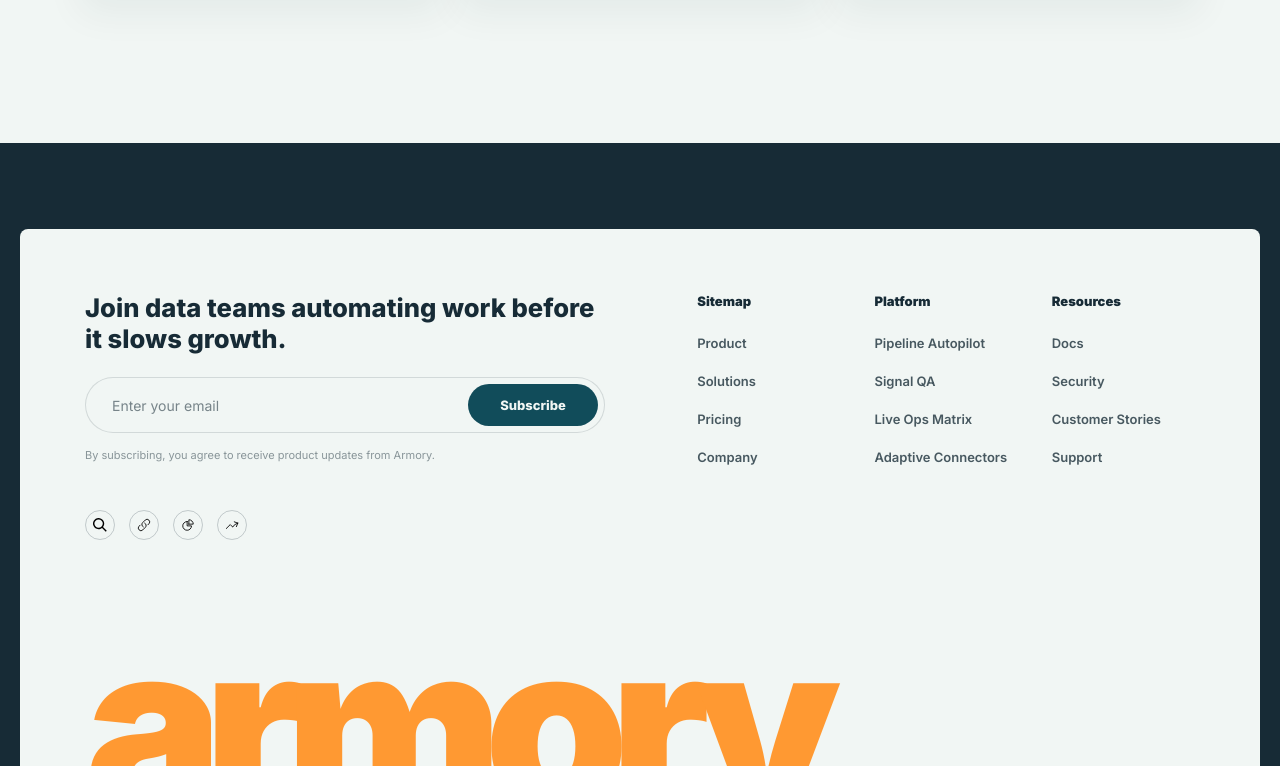
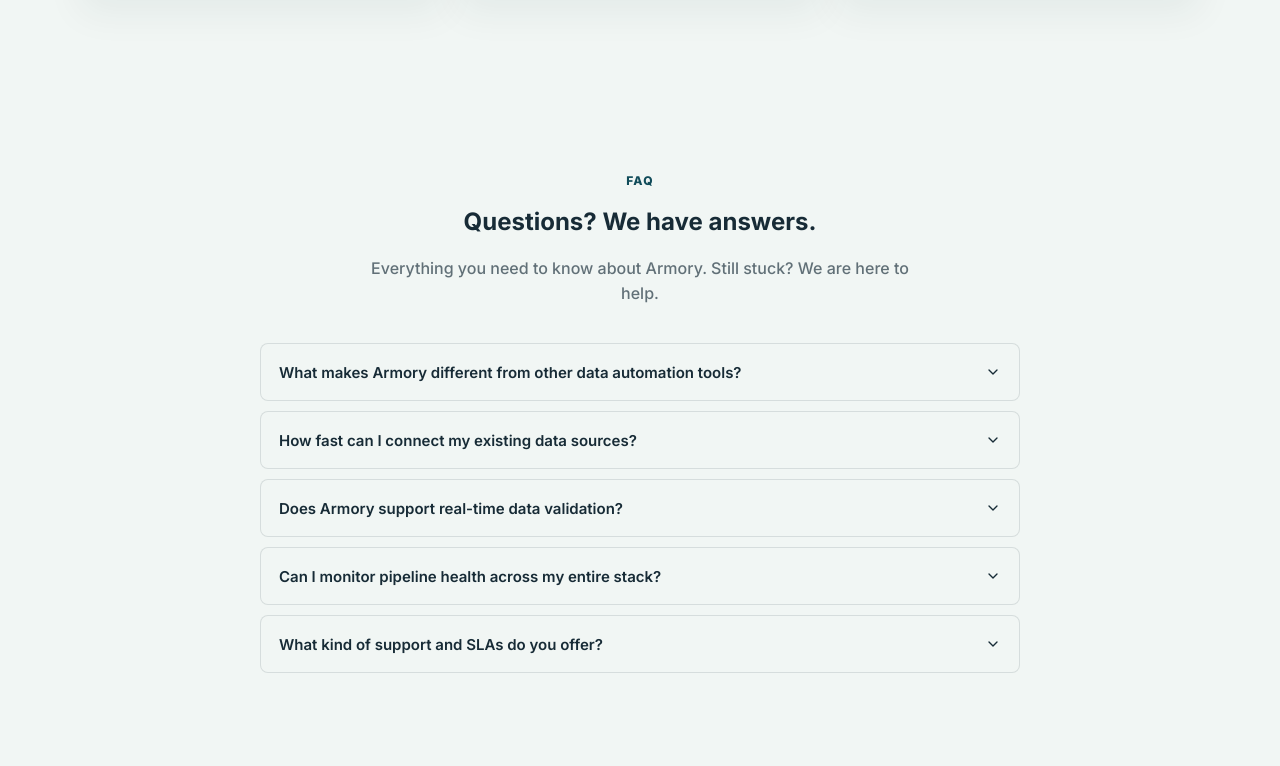
Before and after one commit to ramitbuilds/FrontendBattleRound1, a Next.js app in the folder armory/: page / in a window 1280 px wide. Shown: the part 4554-5320 px from the top of the page. Built offline with nearby package versions, Linux system fonts and the light colour scheme.

Commit message:
add faq section

```diff
--- /dev/null
+++ b/armory/app/FAQ.js
@@ -0,0 +1,66 @@
+"use client";
+
+import { useState } from "react";
+
+const faqs = [
+  {
+    q: "What makes Armory different from other data automation tools?",
+    a: "Armory combines AI-driven pipeline orchestration, real-time signal validation, and adaptive connectors in a single control plane — so teams stop stitching together point solutions and start managing data work as a unified system."
+  },
+  {
+    q: "How fast can I connect my existing data sources?",
+    a: "Most sources connect in under five minutes. Adaptive Connectors auto-map schema changes and keep pipelines stable as your tools, teams, and models evolve."
+  },
+  {
+    q: "Does Armory support real-time data validation?",
+    a: "Yes. Signal QA detects schema drift, missing values, and stale feeds before they reach reporting layers — with anomaly checks averaging 12ms per event."
+  },
+  {
+    q: "Can I monitor pipeline health across my entire stack?",
+    a: "Live Ops Matrix gives you 360-degree visibility into every run, dependency, owner, and downstream impact from one operational surface."
+  },
+  {
+    q: "What kind of support and SLAs do you offer?",
+    a: "All plans include dedicated support with 99.9% uptime SLA for production pipelines. Enterprise plans add 24/7 critical incident response and a named solutions engineer."
+  }
+];
+
+export default function FAQ() {
+  const [openIndex, setOpenIndex] = useState(null);
+
+  return (
+    <section className="faq-section" aria-labelledby="faq-title">
+      <p className="section-label">FAQ</p>
+      <h2 id="faq-title">Questions? We have answers.</h2>
+      <p className="faq-copy">
+        Everything you need to know about Armory. Still stuck? We are here to help.
+      </p>
+
+      <div className="faq-list">
+        {faqs.map((faq, index) => {
+          const isOpen = openIndex === index;
+
+          return (
+            <article key={index} className={isOpen ? "faq-item is-open" : "faq-item"}>
+              <button
+                className="faq-question"
+                aria-expanded={isOpen}
+                aria-controls={`faq-answer-${index}`}
+                onClick={() => setOpenIndex(isOpen ? null : index)}
+                type="button"
+              >
+                <span>{faq.q}</span>
+                <svg width="16" height="16" viewBox="0 0 24 24" fill="none" stroke="currentColor" strokeWidth="2" strokeLinecap="round" strokeLinejoin="round" className="faq-chevron">
+                  <path d="M6 9l6 6 6-6" />
+                </svg>
+              </button>
+              <div id={`faq-answer-${index}`} className="faq-answer" role="region">
+                <p>{faq.a}</p>
+              </div>
+            </article>
+          );
+        })}
+      </div>
+    </section>
+  );
+}
--- a/armory/app/globals.css
+++ b/armory/app/globals.css
@@ -1136,6 +1136,96 @@
   transform: translateY(-2px);
 }
 
+.faq-section {
+  width: min(100%, 760px);
+  margin: 0 auto;
+  padding: clamp(64px, 10vh, 100px) 0;
+  text-align: center;
+}
+
+.faq-copy {
+  max-width: 560px;
+  margin: 18px auto 0;
+  color: rgba(var(--color-oceanic-noir-rgb), 0.66);
+  font-size: 16px;
+  font-weight: 450;
+  line-height: 1.6;
+}
+
+.faq-list {
+  display: grid;
+  gap: 10px;
+  margin-top: 36px;
+  text-align: left;
+}
+
+.faq-item {
+  border: 1px solid rgba(var(--color-oceanic-noir-rgb), 0.12);
+  border-radius: var(--radius-sm);
+  background: rgba(var(--color-arctic-powder-rgb), 0.72);
+  overflow: hidden;
+  transition: background-color 190ms var(--ease-out), border-color 190ms var(--ease-out);
+}
+
+.faq-item.is-open {
+  background: rgba(var(--color-mystic-mint-rgb), 0.44);
+  border-color: rgba(var(--color-nocturnal-expedition-rgb), 0.24);
+}
+
+.faq-question {
+  width: 100%;
+  min-height: 56px;
+  display: flex;
+  align-items: center;
+  justify-content: space-between;
+  gap: 14px;
+  padding: 0 18px;
+  border: 0;
+  color: var(--color-oceanic-noir);
+  background: transparent;
+  font: inherit;
+  font-size: 15px;
+  font-weight: 550;
+  text-align: left;
+  cursor: pointer;
+}
+
+.faq-chevron {
+  flex-shrink: 0;
+  transition: transform 260ms var(--ease-standard);
+}
+
+.faq-item.is-open .faq-chevron {
+  transform: rotate(180deg);
+}
+
+.faq-answer {
+  display: grid;
+  grid-template-rows: 0fr;
+  padding: 0 18px;
+  opacity: 0;
+  transition: grid-template-rows 360ms var(--ease-standard), padding 360ms var(--ease-standard), opacity 190ms var(--ease-out);
+}
+
+.faq-item.is-open .faq-answer {
+  grid-template-rows: 1fr;
+  padding-bottom: 18px;
+  opacity: 1;
+}
+
+.faq-answer > p {
+  min-height: 0;
+  overflow: hidden;
+  margin: 0;
+  color: rgba(var(--color-oceanic-noir-rgb), 0.68);
+  font-size: 14px;
+  line-height: 1.6;
+}
+
+.faq-answer small {
+  color: var(--color-nocturnal-expedition);
+}
+
 .site-footer {
   width: 100%;
   padding: clamp(52px, 8vw, 86px) 0;
@@ -1971,6 +2061,24 @@
   filter: invert(1);
 }
 
+[data-theme="dark"] .faq-section {
+  border-top-color: rgba(var(--color-oceanic-noir-rgb), 0.12);
+}
+
+[data-theme="dark"] .faq-item {
+  background: rgba(var(--color-arctic-powder-rgb), 0.72);
+  border-color: rgba(var(--color-oceanic-noir-rgb), 0.12);
+}
+
+[data-theme="dark"] .faq-item.is-open {
+  background: rgba(var(--color-mystic-mint-rgb), 0.18);
+  border-color: rgba(var(--color-nocturnal-expedition-rgb), 0.3);
+}
+
+[data-theme="dark"] .faq-answer p {
+  color: rgba(var(--color-oceanic-noir-rgb), 0.82);
+}
+
 [data-theme="dark"] .trusted-by img {
   filter: invert(1);
 }
--- a/armory/app/page.js
+++ b/armory/app/page.js
@@ -1,6 +1,7 @@
 import CoreFeatures from "./CoreFeatures";
 import PricingMatrix from "./PricingMatrix";
 import ThemeToggle from "./ThemeToggle";
+import FAQ from "./FAQ";
 
 const navItems = [
   { label: "Product", hasMenu: true },
@@ -155,6 +156,8 @@
           <CoreFeatures />
 
           <PricingMatrix />
+
+          <FAQ />
         </section>
       </main>
 
```
